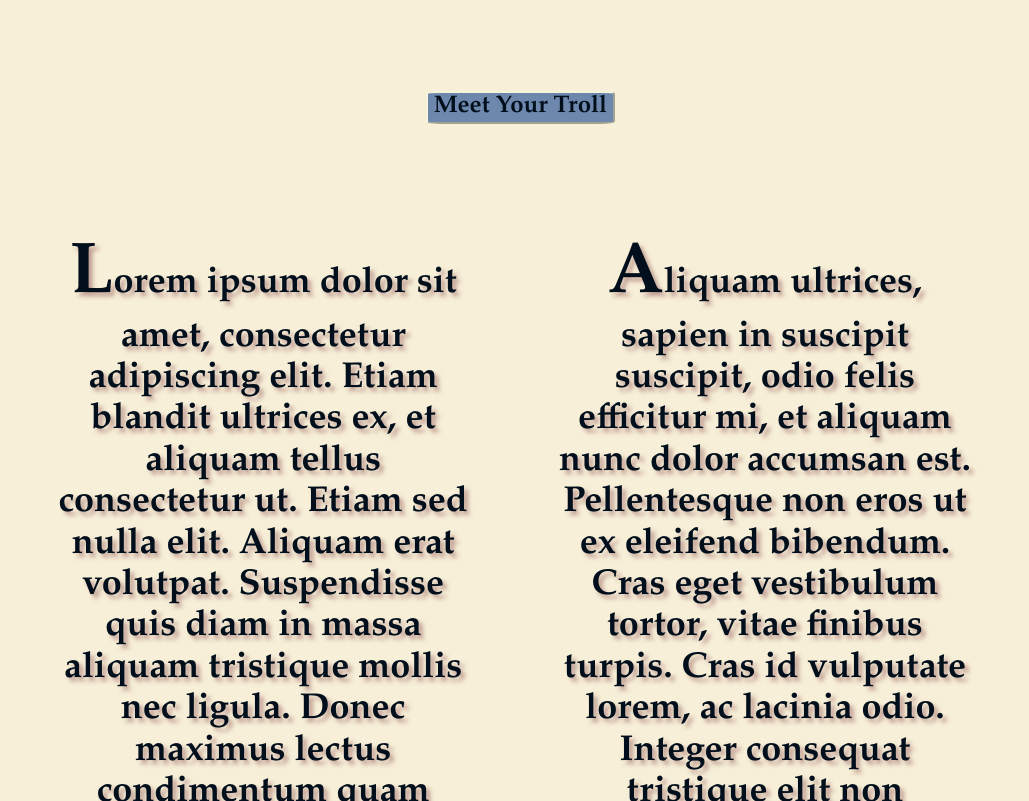
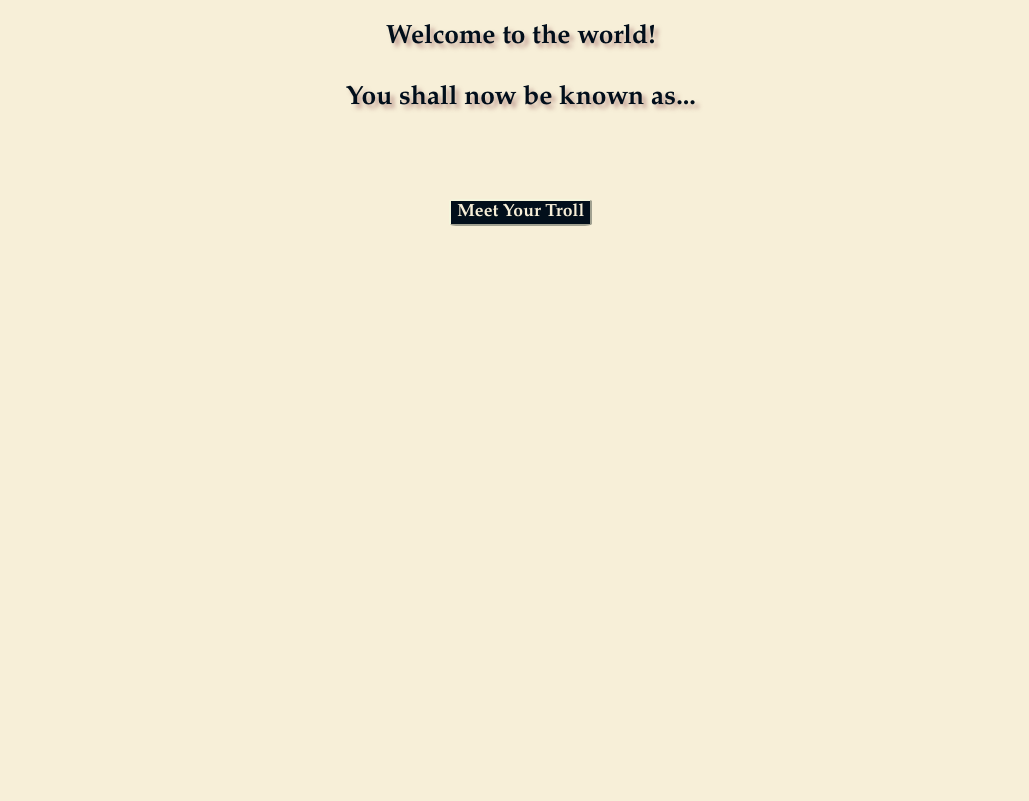
Before and after one commit to TheHeatherlyn/Code-Louisville-Capstone, a plain HTML site: page Index.html in a window 1280 px wide. Shown: the part 472-1273 px from the top of the page, without its empty margins (126-1155 px from the left). After the commit the page ends 800 px from the top, so only its background shows below. Drawn offline with Linux system fonts and the light colour scheme.

Commit message:
Updated with the lstest changes - includes a new set of image files for the image generator.

```diff
--- a/CSS/dirty-trolls.css
+++ b/CSS/dirty-trolls.css
@@ -6,7 +6,7 @@
 
         body {
             font-family: "Palatino Linotype", "Ariel slender", "Times New Roman", "Courier";
-            font-size: 1.5rem;
+            font-size: 1.1rem;
             padding: 0;
             text-shadow: 4px 4px 4px rgba(143, 84, 84, 0.527);
             background-color:  rgb(247, 239, 216);
@@ -18,7 +18,7 @@
             color: rgb(1, 14, 27);
             border-bottom: solid, 15px, rgba(5, 2, 32, .15);
             text-align: center;
-            padding: 1rem;
+            /* padding: 1rem; */
         }
 
         h2 {
@@ -30,8 +30,8 @@
          .namebutton {
             font-size: 1rem;
             font-weight: bold;
-            background-color: rgb(109, 136, 172);
-            color: rgb(1, 14, 27);
+            background-color: rgb(2, 15, 27);
+            color: rgb(247, 239, 216);
             margin-bottom: 50px;
             display: inline-block;
             align-items: center;
@@ -66,9 +66,10 @@
         }
 
         #funnyPic {
-            max-width: 300px;
-            max-height: 300px;
+            max-width: 250px;
+            max-height: 250px;
             padding-bottom: 20px;
+            border-radius: 10%;
         }
 
 
@@ -96,8 +97,3 @@
             p::first-letter {
                 font-size: 200%;
             }
-
-        @media (max-width: 1080px) {
-                margin-auto;
-/*
-        }
--- a/Index.html
+++ b/Index.html
@@ -29,10 +29,20 @@
             <h1>So you wanna make a troll...</h1>
         </header>
 
+        <div class="story">
+            <p>Hail and well met, fair adventurer! If you're here, it is because you've found a party and have decided to create a troll character to bolster your group. What a great plan! Trolls add not only strength to a party, but also an endless source of amusement. She or he is the unsung and understated comic relief! Imagine it, all of the bodily functions, smells, appetites for the unusual tastes, along with the simplest of child-like minds rolled into a giant, loveable goofball that doesn't know its own strength! With a troll, you can be the life of the party and the hero protector all in one! Best of luck, adventurer! May your rolls always be high and your DM roll against herself!</p>
+        </div>
+
+        <div class="story2">
+            <p>
+                In terms of inspiration, sometimes the most difficult aspect of character building can be choosing an effective name! We hear your pain, brave adventurer, and have answered your prayers! Below, a button has been provided for you. Clicking this magic button will eliminate the stress of bestowing a meaningful monacre upon the character that will bring you endless joy over the next few weeks, months, or even years to come. A name of a certain magnitude can inspire backgrounds, class designation, and even the comedy that a only well-chosen name can provide. And if you don't like it, just click again!</p>
+        </div>
+
+
         <div class="trollin">
 
 
-            <h2>Click the button below for a fun way to generate a name for your troll</h2>
+
             <div class="welcome"> Welcome to the world! <br><br> You shall now be known as...
                 <br><br>
                 <span class="output" id="first"></span>
@@ -48,25 +58,11 @@
 
         </div>
 
-        <div class="story">
-            <p>Lorem ipsum dolor sit amet, consectetur adipiscing elit. Etiam blandit ultrices ex, et aliquam tellus consectetur ut. Etiam
-        sed nulla elit. Aliquam erat volutpat. Suspendisse quis diam in massa aliquam tristique mollis nec ligula. Donec maximus
-        lectus condimentum quam posuere, a ultrices arcu consectetur. Ut vitae tellus nunc. Maecenas bibendum, nisi eu vestibulum
-        accumsan, eros augue porttitor lorem, ut feugiat nisl nisl vitae elit. Nulla sagittis eros sit amet consectetur tempus. Proin
-        egestas nunc placerat, fringilla justo pretium, vestibulum lorem. Maecenas ut porta lectus. Nam sed lectus velit. Aliquam
-        vehicula, ex vitae scelerisque sodales, orci velit porttitor eros, quis pharetra enim diam elementum mi. Nullam dignissim
-        nisl et urna viverra pharetra. Donec leo erat, pellentesque vel dapibus a, malesuada at diam.  </p></div>
+
             </span>
 
 
-        <div class="story2"><p>
-         Aliquam ultrices, sapien in suscipit suscipit, odio felis efficitur mi, et aliquam nunc dolor accumsan est. Pellentesque non eros ut ex eleifend bibendum.
-        Cras eget vestibulum tortor, vitae finibus turpis. Cras id vulputate lorem, ac lacinia odio. Integer consequat tristique
-        elit non consequat. In sem leo, auctor consectetur erat ac, dignissim vestibulum turpis. Praesent et urna vel neque congue
-        laoreet. Cras quis erat ut libero euismod iaculis. Nam fermentum velit eu luctus auctor. Nunc consequat ex non odio sagittis
-        dictum. Nunc lacinia porttitor ornare. Cras sem arcu, cursus malesuada magna vel, mollis faucibus mauris. Vestibulum sit
-        amet condimentum elit. Maecenas elit turpis, congue quis mauris et, suscipit convallis lorem. Sed eleifend ipsum quis odio
-        bibendum, in dapibus dui pretium.</p></div>
+
 
 
 
```
Also changed, not shown: CSS/practice.js (added, +14 -0 lines).
